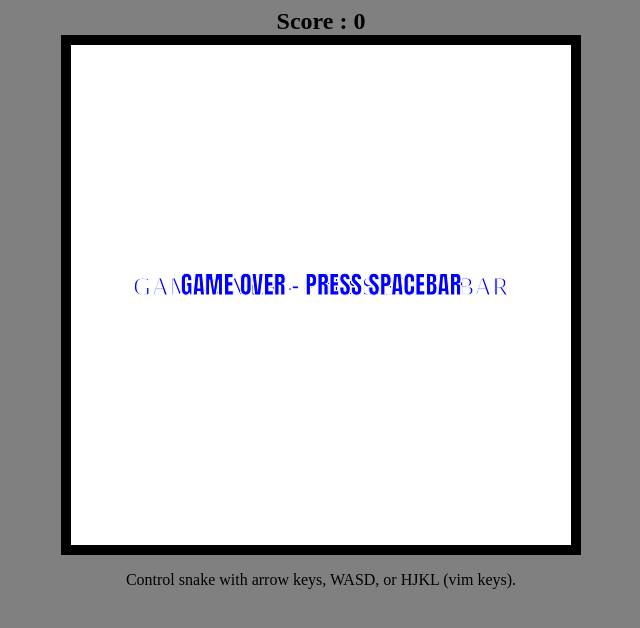
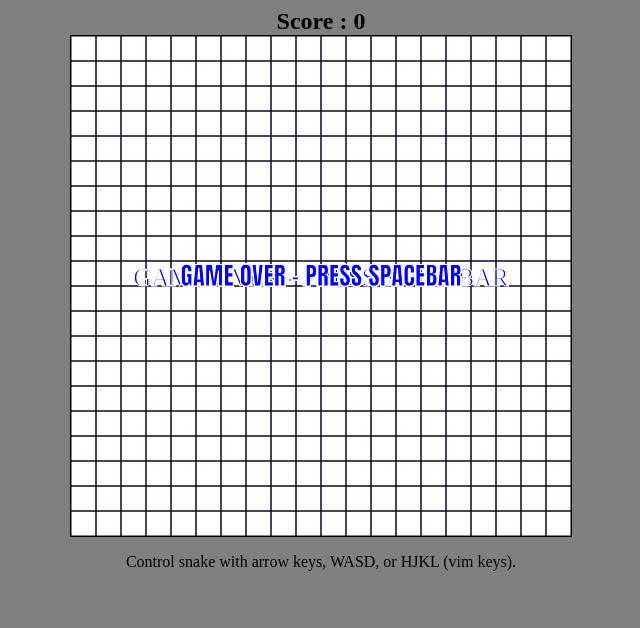
Before and after one commit to ericadamski/Artificial-Intelligent-Snake, a plain HTML site: page index.html in a window 1280 px wide. Shown: the whole page, without its empty margins (319-959 px from the left). Drawn offline with Linux system fonts and the light colour scheme.

Commit message:
Add grid, reduce search space

```diff
--- a/src/game.js
+++ b/src/game.js
@@ -23,15 +23,21 @@ game = {
     game.message = "GAME OVER - PRESS SPACEBAR";
   },
 
-  drawBox: function(x, y, size, color) {
-    context.fillStyle = color;
+  drawBox: function(x, y, size, color, fill) {
     context.beginPath();
     context.moveTo(x - (size / 2), y - (size / 2));
     context.lineTo(x + (size / 2), y - (size / 2));
     context.lineTo(x + (size / 2), y + (size / 2));
     context.lineTo(x - (size / 2), y + (size / 2));
     context.closePath();
-    context.fill();
+    if (fill) {
+      context.fillStyle = color;
+      context.fill();
+    }
+    else {
+      context.strokeStyle = color;
+      context.stroke();
+    }
   },
 
   drawScore: function() {
@@ -52,6 +58,13 @@ game = {
     context.strokeText(game.message, canvas.width / 2, canvas.height / 2);
   },
 
+  drawGrid: function() {
+    for(var i = snake.size/2; i < canvas.width; i += snake.size){
+      for(var j = snake.size/2; j < canvas.height; j += snake.size)
+        game.drawBox(i,j,snake.size, '#070821', false);
+    }
+  },
+
   resetCanvas: function() {
     context.clearRect(0, 0, canvas.width, canvas.height);
   }
@@ -60,7 +73,7 @@ game = {
 
 snake = {
 
-  size: canvas.width / 40,
+  size: canvas.width / 20,
   x: null,
   y: null,
   color: '#09c72b',
@@ -104,7 +117,7 @@ snake = {
   },
 
   drawSection: function(section) {
-    game.drawBox(parseInt(section[0]), parseInt(section[1]), snake.size, snake.color);
+    game.drawBox(parseInt(section[0]), parseInt(section[1]), snake.size, snake.color, true);
   },
 
   checkCollision: function() {
@@ -146,12 +159,12 @@ food = {
 
   set: function() {
     food.size = snake.size;
-    food.x = (Math.ceil(Math.random() * 10) * snake.size * 4) - snake.size / 2;
-    food.y = (Math.ceil(Math.random() * 10) * snake.size * 3) - snake.size / 2;
+    food.x = (Math.ceil(Math.random() * 5) * snake.size * 4) - snake.size / 2;
+    food.y = (Math.ceil(Math.random() * 5) * snake.size * 3) - snake.size / 2;
   },
 
   draw: function() {
-    game.drawBox(food.x, food.y, food.size, food.color);
+    game.drawBox(food.x, food.y, food.size, food.color, true);
   }
 
 };
@@ -198,6 +211,7 @@ function loop() {
   if (game.over == false) {
     game.resetCanvas();
     game.drawScore();
+    game.drawGrid();
     snake.move();
     food.draw();
     snake.draw();
--- a/view/page.css
+++ b/view/page.css
@@ -14,6 +14,6 @@ p {
 canvas {
   display: block;
   margin: 0 auto;
-  border: 10px solid black;
+  border: 1px solid black;
   background-color: white;
 }
```
